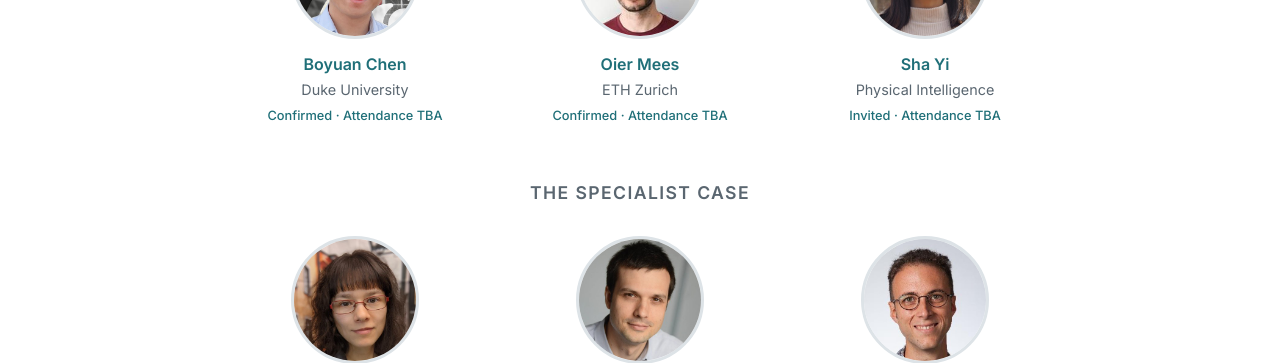
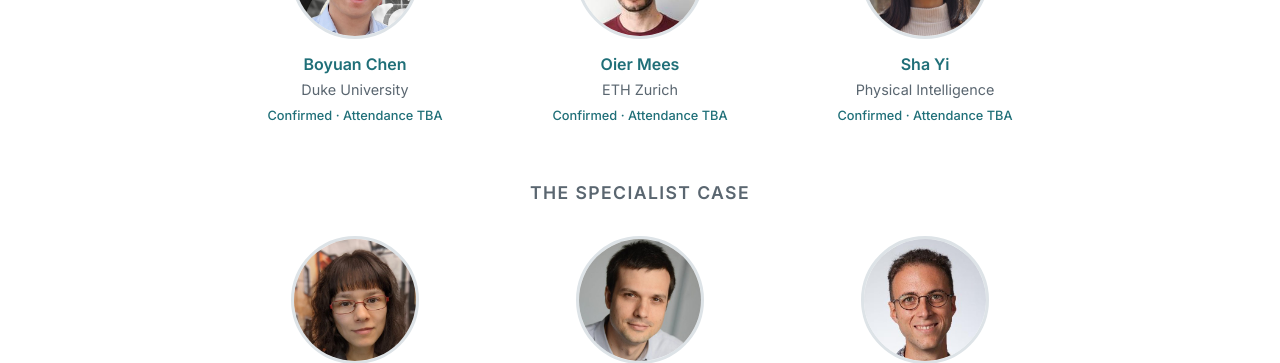
Before and after one commit to CRoB-ICRA-2027-Workshop/crob-icra-2027-workshop.github.io, a Jekyll site: the page built from index.html, in a window 1280 px wide and 900 px high, scrolled down 2811 px. Shown: the part 152-515 px from the top of the window. Built offline with Jekyll 4.4.1, drawn with Linux system fonts in a browser that asks for light colours.

Commit message:
feat: mark Sha Yi as confirmed
She accepted by email on Oct 27; attendance stays TBA (remote more likely).

Co-Authored-By: Claude Opus 5.5 <noreply@anthropic.com>

```diff
--- a/_data/speakers.yml
+++ b/_data/speakers.yml
@@ -21,7 +21,7 @@
   affiliation: "Physical Intelligence"
   url: "https://yswhynot.github.io/"
   photo: "yi.jpg"
-  status: "Invited"
+  status: "Confirmed"
   attendance: "TBA"
 - block: specialist
   name: "Rika Antonova"
```
